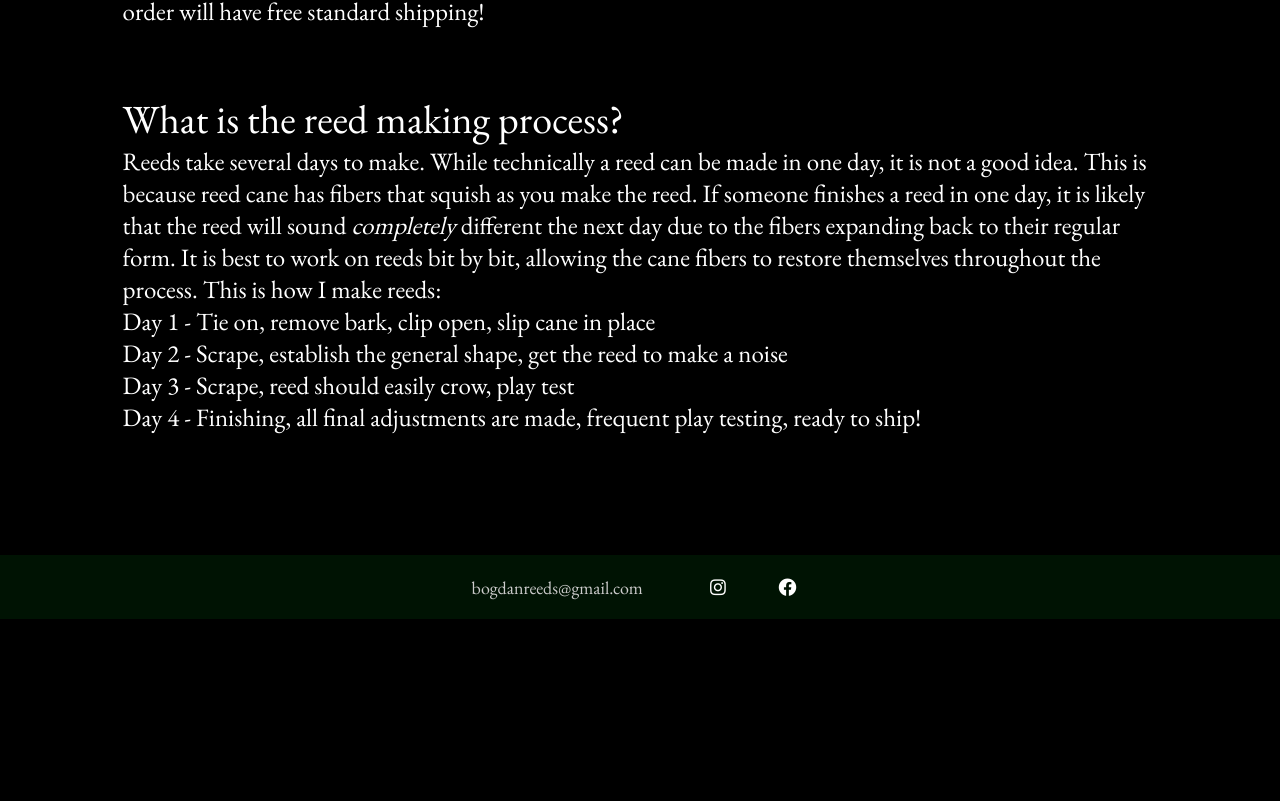
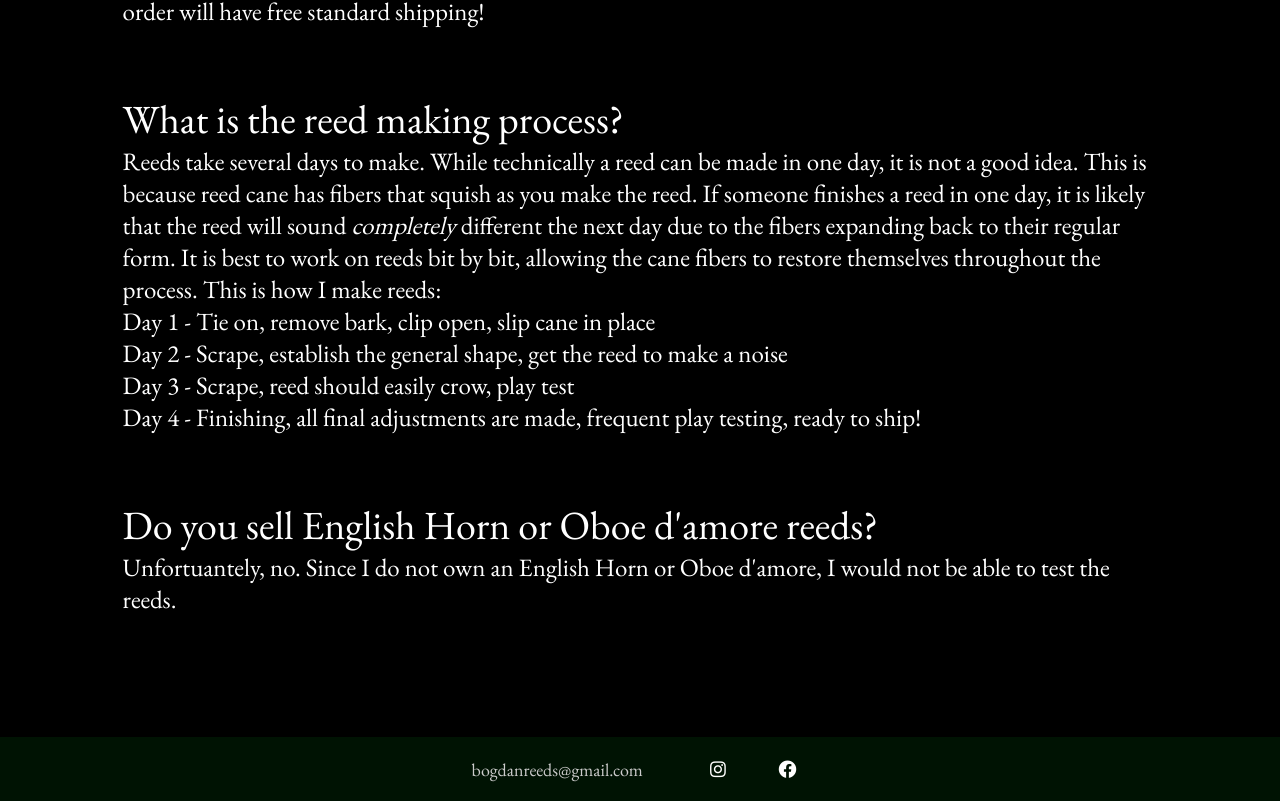
Before and after one commit to clairebogdan/bogdanreeds_website, a React (Create React App) app: page /FAQ in a window 1280 px wide. Shown: the part 2925-3726 px from the top of the page. Before the commit the page ends 3544 px from the top, so only its background shows below. Built offline with nearby package versions, Linux system fonts and the light colour scheme.

Commit message:
Added the word oboe to many locations to specify that I only sell oboe reeds

```diff
--- a/src/components/pages/About.js
+++ b/src/components/pages/About.js
@@ -18,7 +18,7 @@ export default function About() {
                     in Columbus, Ohio, but is also a professionally trained oboist and former middle school
                     band director.
                     <br/><br/>
-                    Claire learned how to make reeds when she was 12 years old. Over several years, she
+                    Claire learned how to make oboe reeds when she was 12 years old. Over several years, she
                     perfected her craft of making reeds. Claire studied oboe with Dr. Rebecca Nagel at the
                     Univeristy of South Carolina, where she obtained her Bachelor of Music Education degree
                     and her Performance Certificate in Oboe. While at UofSC,
--- a/src/components/pages/FAQ.js
+++ b/src/components/pages/FAQ.js
@@ -132,6 +132,17 @@ export default function FAQ() {
                 </div>
             </div>
 
+            <div className='QA'>
+                <div className="question">
+                    Do you sell English Horn or Oboe d'amore reeds?
+                </div>
+
+                <div className='answer'>
+                    Unfortuantely, no. Since I do not own an English Horn or Oboe d'amore, I would not
+                    be able to test the reeds.
+                </div>
+            </div>
+
         </div>
         </>
     );
--- a/src/components/pages/Home.js
+++ b/src/components/pages/Home.js
@@ -10,7 +10,7 @@ export default function Home() {
 
         <div className="review">
             <div className="quote">
-                "Great quality reeds, could definitely use these professionally. They've
+                "Great quality oboe reeds, could definitely use these professionally. They've
                 got rich tone, great response, and excellent durability. More than met my needs as an oboe
                 performance major."
                 <br/>
--- a/src/components/pages/Order.js
+++ b/src/components/pages/Order.js
@@ -19,7 +19,7 @@ export default function Order() {
                 Your order request will be finalized once we correspond over email.
 
                 <br/><br/>
-                Reeds are $25 each
+                Oboe reeds are $25 each
                 <br/><br/>
                 Standard shipping - $5
                 <br/>
```
